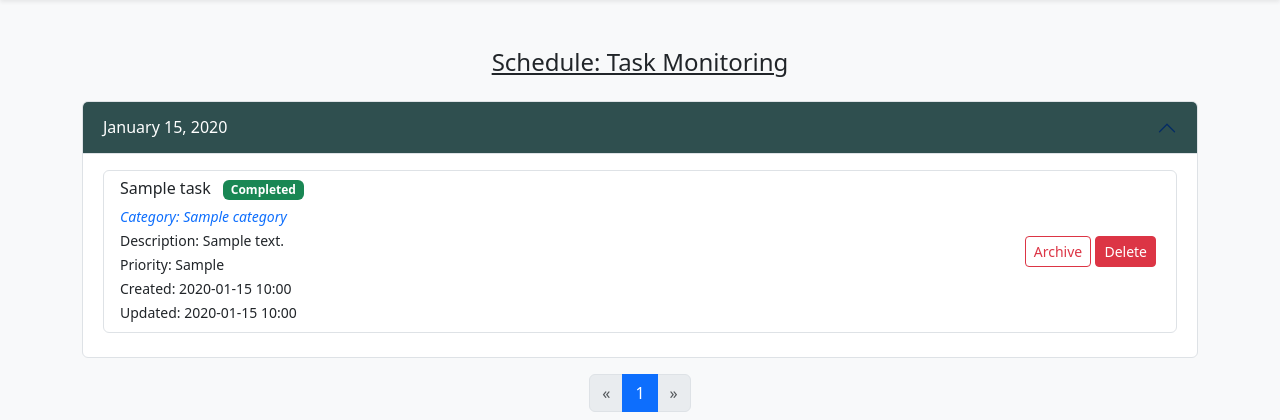
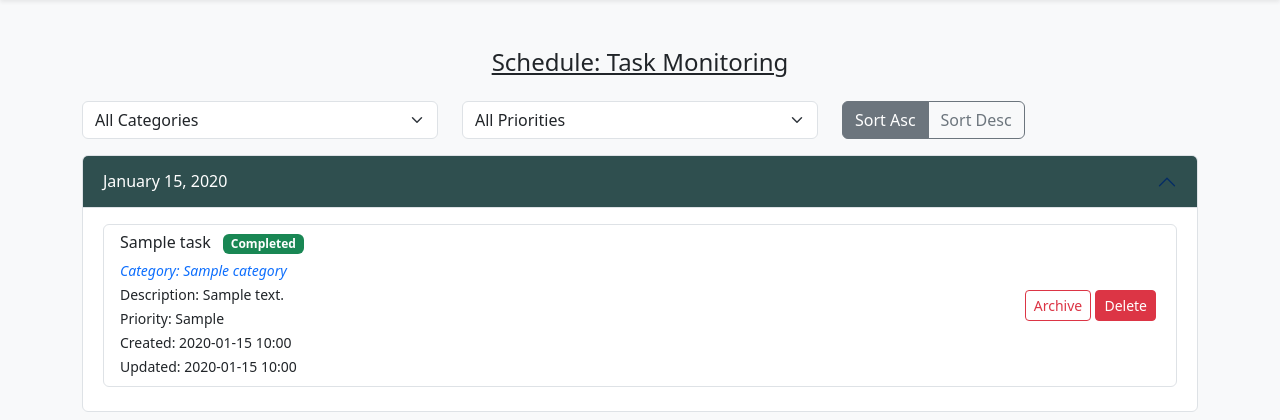
Before and after one commit to MingK5/ToDoApp, a PHP site: page /ToDoApp/schedule in a window 1280 px wide. Shown: the part 56-476 px from the top of the page. Run offline with PHP 8.4, Linux system fonts and the light colour scheme; the visitor is signed in with stand-in values (Sample User, id 1); tables that the repository leaves empty or names only in its code hold one stand-in row (values such as "Sample post").

Commit message:
add filter and sort

```diff
--- a/tasks/schedule.php
+++ b/tasks/schedule.php
@@ -13,17 +13,17 @@ header('Expires: 0');
 
 // Handle archive action
 if (isset($_GET['action']) && $_GET['action'] === 'archive' && isset($_GET['id'])) {
-    $stmt = $pdo->prepare("UPDATE tasks SET archived = 1 WHERE id = ? AND user_id = ?");
+    $stmt = $pdo->prepare("UPDATE tasks SET archived = 1 WHERE id = ? AND user_id = ?"); // Fixed to include user_id
     $stmt->execute([$_GET['id'], $_SESSION['user_id']]);
-    header('Location: ' . $_SERVER['PHP_SELF'] . '?page=' . $page);
+    header('Location: ' . $_SERVER['PHP_SELF'] . '?page=' . $page . '&category=' . urlencode($_GET['category'] ?? '') . '&priority=' . urlencode($_GET['priority'] ?? '') . '&sort=' . ($_GET['sort'] ?? 'asc'));
     exit;
 }
 
 // Handle delete action
 if (isset($_GET['action']) && $_GET['action'] === 'delete' && isset($_GET['id'])) {
-    $stmt = $pdo->prepare("DELETE FROM tasks WHERE id = ? AND user_id = ?");
+    $stmt = $pdo->prepare("DELETE FROM tasks WHERE id = ? AND user_id = ?"); // Fixed to include user_id
     $stmt->execute([$_GET['id'], $_SESSION['user_id']]);
-    header('Location: ' . $_SERVER['PHP_SELF'] . '?page=' . $page);
+    header('Location: ' . $_SERVER['PHP_SELF'] . '?page=' . $page . '&category=' . urlencode($_GET['category'] ?? '') . '&priority=' . urlencode($_GET['priority'] ?? '') . '&sort=' . ($_GET['sort'] ?? 'asc'));
     exit;
 }
 
@@ -32,38 +32,69 @@ $datesPerPage = 5;
 $page = isset($_GET['page']) && is_numeric($_GET['page']) ? (int)$_GET['page'] : 1;
 $offset = ($page - 1) * $datesPerPage;
 
-// Get total number of distinct dates
-$stmt = $pdo->prepare("SELECT COUNT(DISTINCT DATE(due_date)) as total_dates FROM tasks WHERE user_id = ? AND archived = 0");
-$stmt->execute([$_SESSION['user_id']]);
+// Filter and sort parameters
+$categoryFilter = isset($_GET['category']) ? urldecode($_GET['category']) : '';
+$priorityFilter = isset($_GET['priority']) ? urldecode($_GET['priority']) : '';
+$sortOrder = isset($_GET['sort']) ? $_GET['sort'] : 'asc';
+
+// Get total number of distinct dates with filters
+$sql = "SELECT COUNT(DISTINCT DATE(due_date)) as total_dates FROM tasks WHERE user_id = ? AND archived = 0";
+$params = [$_SESSION['user_id']];
+if ($categoryFilter) {
+    $sql .= " AND category_id = (SELECT id FROM categories WHERE name = ?)";
+    $params[] = $categoryFilter;
+}
+if ($priorityFilter) {
+    $sql .= " AND priority = ?";
+    $params[] = $priorityFilter;
+}
+$stmt = $pdo->prepare($sql);
+$stmt->execute($params);
 $totalDates = $stmt->fetchColumn();
 $totalPages = ceil($totalDates / $datesPerPage);
 
-// Get distinct dates with limit for pagination
-$stmt = $pdo->prepare("
+// Get distinct dates with limit for pagination and filters
+$sql = "
     SELECT DISTINCT DATE(due_date) as due_date
     FROM tasks
-    WHERE user_id = ? AND archived = 0
-    ORDER BY due_date ASC
-    LIMIT ? OFFSET ?
-");
-$stmt->bindValue(1, $_SESSION['user_id'], PDO::PARAM_INT);
-$stmt->bindValue(2, $datesPerPage, PDO::PARAM_INT);
-$stmt->bindValue(3, $offset, PDO::PARAM_INT);
-$stmt->execute();
+    WHERE user_id = ? AND archived = 0";
+$params = [$_SESSION['user_id']];
+if ($categoryFilter) {
+    $sql .= " AND category_id = (SELECT id FROM categories WHERE name = ?)";
+    $params[] = $categoryFilter;
+}
+if ($priorityFilter) {
+    $sql .= " AND priority = ?";
+    $params[] = $priorityFilter;
+}
+$sql .= " ORDER BY due_date " . ($sortOrder === 'desc' ? 'DESC' : 'ASC') . " LIMIT ? OFFSET ?";
+$params[] = $datesPerPage;
+$params[] = $offset;
+$stmt = $pdo->prepare($sql);
+$stmt->execute($params);
 $dates = $stmt->fetchAll(PDO::FETCH_COLUMN);
 
-// Get tasks for the selected dates with category and dates
+// Get tasks for the selected dates with category, dates, and filters
 $tasksByDate = [];
 if (!empty($dates)) {
     $placeholders = implode(',', array_fill(0, count($dates), '?'));
-    $stmt = $pdo->prepare("
+    $sql = "
         SELECT t.id, t.title, t.description, t.due_date, t.status, t.priority, c.name as category_name, t.created_at, t.updated_at
         FROM tasks t
         LEFT JOIN categories c ON t.category_id = c.id
-        WHERE t.user_id = ? AND DATE(t.due_date) IN ($placeholders) AND t.archived = 0
-        ORDER BY t.due_date ASC
-    ");
-    $params = array_merge([$_SESSION['user_id']], $dates);
+        WHERE t.user_id = ?";
+    $params = [$_SESSION['user_id']];
+    if ($categoryFilter) {
+        $sql .= " AND t.category_id = (SELECT id FROM categories WHERE name = ?)";
+        $params[] = $categoryFilter;
+    }
+    if ($priorityFilter) {
+        $sql .= " AND t.priority = ?";
+        $params[] = $priorityFilter;
+    }
+    $sql .= " AND DATE(t.due_date) IN ($placeholders) AND t.archived = 0 ORDER BY t.due_date " . ($sortOrder === 'desc' ? 'DESC' : 'ASC');
+    $stmt = $pdo->prepare($sql);
+    $params = array_merge($params, $dates);
     $stmt->execute($params);
     $tasks = $stmt->fetchAll(PDO::FETCH_ASSOC);
 
@@ -74,12 +105,56 @@ if (!empty($dates)) {
     }
 }
 
+// Hardcoded priorities
+$priorities = ['Low', 'Medium', 'High'];
+
+// Fetch unique categories for the filter
+$stmt = $pdo->prepare("SELECT DISTINCT name FROM categories");
+$stmt->execute();
+$categories = $stmt->fetchAll(PDO::FETCH_COLUMN);
+$categories = array_map('strval', $categories);
+
 $pageTitle = 'ToDoApp: Schedule';
 include __DIR__ . '/../includes/header.php';
 ?>
 
 <div class="container mt-4">
     <h4 class="text-center text-decoration-underline mb-4">Schedule: Task Monitoring</h4>
+
+    <!-- Filters -->
+    <div class="row mb-3">
+        <div class="col-md-4">
+            <select class="form-select" name="category" onchange="this.form.submit()" form="filterForm">
+                <option value="">All Categories</option>
+                <?php foreach ($categories as $category): ?>
+                    <option value="<?= htmlspecialchars($category) ?>" <?= $categoryFilter === $category ? 'selected' : '' ?>>
+                        <?= htmlspecialchars($category) ?>
+                    </option>
+                <?php endforeach; ?>
+            </select>
+        </div>
+        <div class="col-md-4">
+            <select class="form-select" name="priority" onchange="this.form.submit()" form="filterForm">
+                <option value="">All Priorities</option>
+                <?php foreach ($priorities as $priority): ?>
+                    <option value="<?= htmlspecialchars($priority) ?>" <?= $priorityFilter === $priority ? 'selected' : '' ?>>
+                        <?= htmlspecialchars($priority) ?>
+                    </option>
+                <?php endforeach; ?>
+            </select>
+        </div>
+        <div class="col-md-4">
+            <div class="btn-group">
+                <a href="?page=<?= $page ?>&category=<?= urlencode($categoryFilter) ?>&priority=<?= urlencode($priorityFilter) ?>&sort=asc"
+                   class="btn btn-outline-secondary <?= $sortOrder === 'asc' ? 'active' : '' ?>">Sort Asc</a>
+                <a href="?page=<?= $page ?>&category=<?= urlencode($categoryFilter) ?>&priority=<?= urlencode($priorityFilter) ?>&sort=desc"
+                   class="btn btn-outline-secondary <?= $sortOrder === 'desc' ? 'active' : '' ?>">Sort Desc</a>
+            </div>
+        </div>
+    </div>
+    <form id="filterForm" method="get" style="display: none;">
+        <input type="hidden" name="page" value="<?= $page ?>">
+    </form>
 
     <?php if (empty($tasksByDate)): ?>
         <p class="text-center">No tasks found.</p>
@@ -96,8 +171,8 @@ include __DIR__ . '/../includes/header.php';
                         </button>
                     </h2>
                     <div id="collapse<?= str_replace('-', '', $date) ?>"
-                        class="accordion-collapse collapse show"
-                        aria-labelledby="heading<?= str_replace('-', '', $date) ?>">
+                         class="accordion-collapse collapse show"
+                         aria-labelledby="heading<?= str_replace('-', '', $date) ?>">
                         <div class="accordion-body">
                             <ul class="list-group">
                                 <?php foreach ($tasks as $task): ?>
@@ -107,7 +182,7 @@ include __DIR__ . '/../includes/header.php';
                                                 <h6 class="mb-1">
                                                     <?= htmlspecialchars($task['title']) ?>
                                                     <span class="badge
-                                                        <?= $task['status'] === 'Ongoing' ? 'bg-warning' :
+                                                        <?= $task['status'] === 'On-going' ? 'bg-warning' :
                                                             ($task['status'] === 'Completed' ? 'bg-success' : 'bg-secondary') ?> ms-2">
                                                         <?= ucfirst($task['status']) ?>
                                                     </span>
@@ -121,16 +196,17 @@ include __DIR__ . '/../includes/header.php';
                                                 <small class="mb-1">Updated: <?= date('Y-m-d H:i', strtotime($task['updated_at'])) ?></small>
                                             </div>
                                             <div>
-                                              <a href="?action=archive&id=<?= $task['id'] ?>&page=<?= $page ?>"
+                                              <a href="?action=archive&id=<?= $task['id'] ?>&page=<?= $page ?>&category=<?= urlencode($categoryFilter) ?>&priority=<?= urlencode($priorityFilter) ?>&sort=<?= $sortOrder ?>"
                                                 class="btn btn-outline-danger btn-sm"
                                                 onclick="return confirm('Archive this task?')">
                                                 Archive
                                               </a>
-                                              <a href="?action=delete&id=<?= $task['id'] ?>&page=<?= $page ?>"
+                                              <a href="?action=delete&id=<?= $task['id'] ?>&page=<?= $page ?>&category=<?= urlencode($categoryFilter) ?>&priority=<?= urlencode($priorityFilter) ?>&sort=<?= $sortOrder ?>"
                                                 class="btn btn-danger btn-sm me-1"
                                                 onclick="return confirm('Are you sure you want to permanently delete this task?')">
                                                 Delete
                                               </a>
+                                            </div>
                                         </div>
                                     </li>
                                 <?php endforeach; ?>
@@ -145,17 +221,17 @@ include __DIR__ . '/../includes/header.php';
         <nav aria-label="Page navigation" style="padding-top:1em">
             <ul class="pagination justify-content-center">
                 <li class="page-item <?= $page <= 1 ? 'disabled' : '' ?>">
-                    <a class="page-link" href="?page=<?= $page - 1 ?>" aria-label="Previous">
+                    <a class="page-link" href="?page=<?= $page - 1 ?>&category=<?= urlencode($categoryFilter) ?>&priority=<?= urlencode($priorityFilter) ?>&sort=<?= $sortOrder ?>" aria-label="Previous">
                         <span aria-hidden="true">«</span>
                     </a>
                 </li>
                 <?php for ($i = 1; $i <= $totalPages; $i++): ?>
                     <li class="page-item <?= $i === $page ? 'active' : '' ?>">
-                        <a class="page-link" href="?page=<?= $i ?>"><?= $i ?></a>
+                        <a class="page-link" href="?page=<?= $i ?>&category=<?= urlencode($categoryFilter) ?>&priority=<?= urlencode($priorityFilter) ?>&sort=<?= $sortOrder ?>"><?= $i ?></a>
                     </li>
                 <?php endfor; ?>
                 <li class="page-item <?= $page >= $totalPages ? 'disabled' : '' ?>">
-                    <a class="page-link" href="?page=<?= $page + 1 ?>" aria-label="Next">
+                    <a class="page-link" href="?page=<?= $page + 1 ?>&category=<?= urlencode($categoryFilter) ?>&priority=<?= urlencode($priorityFilter) ?>&sort=<?= $sortOrder ?>" aria-label="Next">
                         <span aria-hidden="true">»</span>
                     </a>
                 </li>
```
